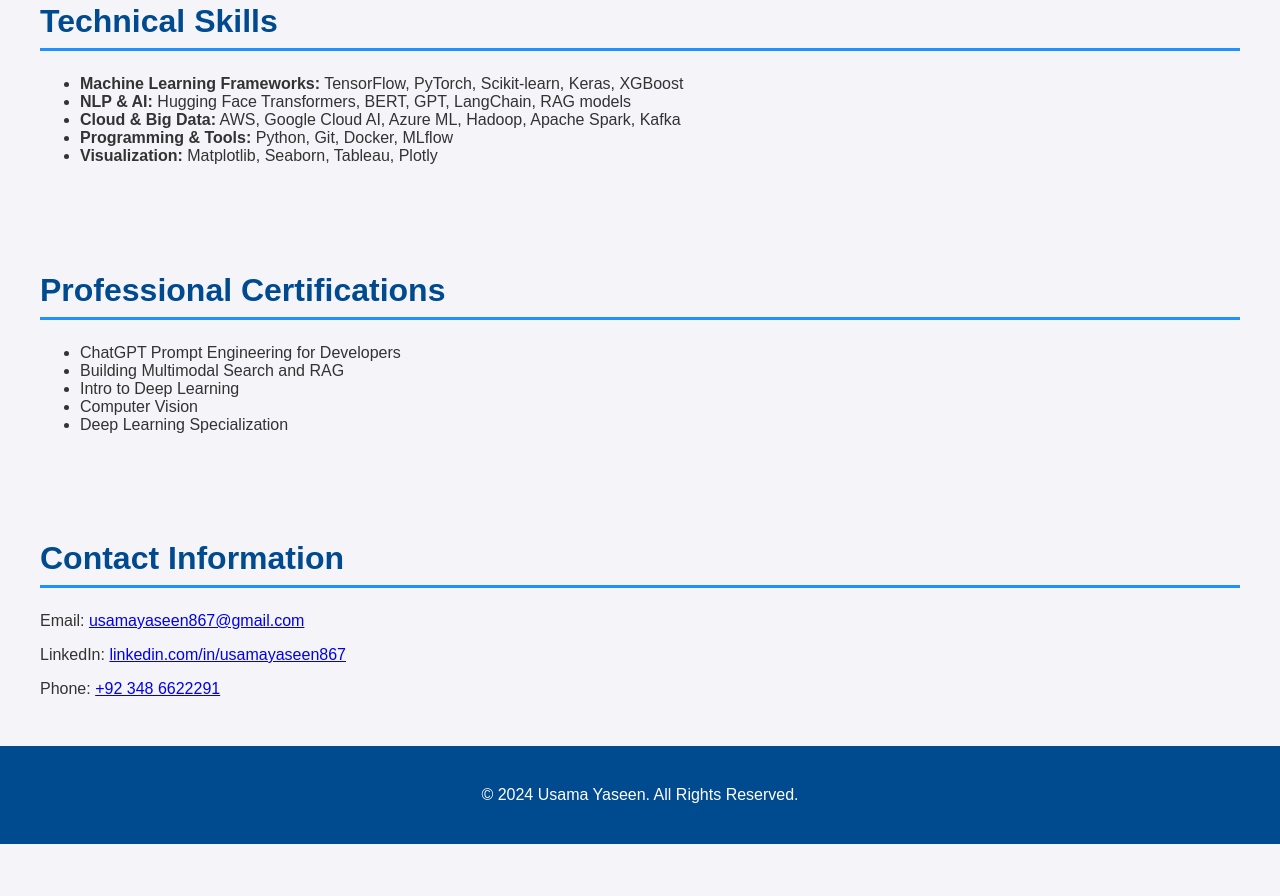
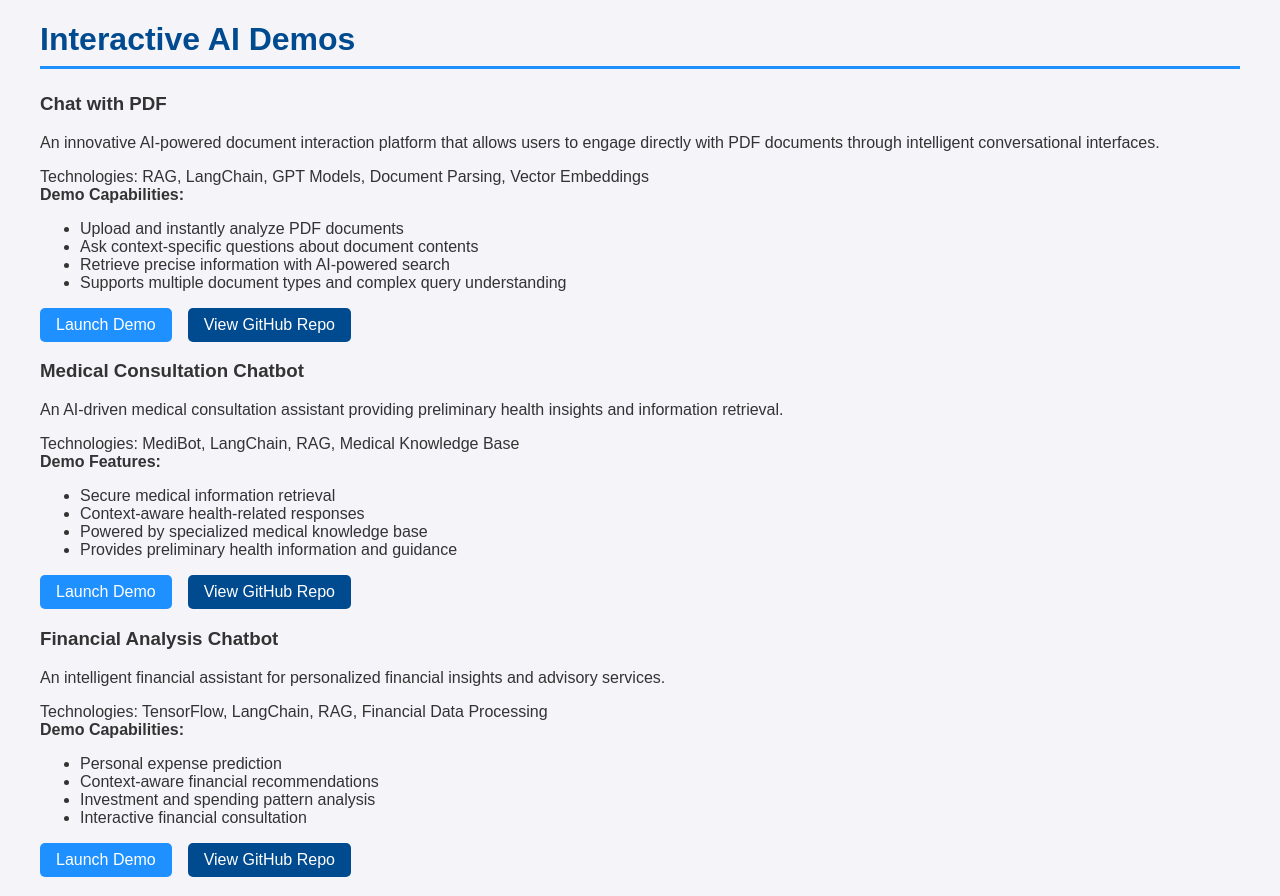
Before and after one commit to UsamaYaseen-DataScience/UsamaYaseen-DataScience.github.io, a plain HTML site: page index.html in a window 1280 px wide. Shown: the part 3104-4000 px from the top of the page. Before the commit the page ends 3948 px from the top, so only its background shows below. Drawn offline with Linux system fonts and the light colour scheme.

Commit message:
Add files via upload

```diff
--- a/index.html
+++ b/index.html
@@ -82,6 +82,29 @@
             text-align: center;
             padding: 1.5rem 0;
         }
+        .demo-links {
+        margin-top: 1rem;
+        display: flex;
+        gap: 1rem;
+    }
+    .demo-button, .github-link {
+        display: inline-block;
+        padding: 0.5rem 1rem;
+        text-decoration: none;
+        border-radius: 5px;
+        transition: background-color 0.3s ease;
+    }
+    .demo-button {
+        background-color: #1e90ff;
+        color: white;
+    }
+    .github-link {
+        background-color: #004a8f;
+        color: white;
+    }
+    .demo-button:hover, .github-link:hover {
+        opacity: 0.8;
+    }
     </style>
 </head>
 <body>
@@ -231,6 +254,75 @@
             </div>
         </div>
     </section>
+    [Previous sections remain the same, add this new section before the footer]
+
+    <section id="demos">
+        <h2>Interactive AI Demos</h2>
+        <div class="project">
+            <h3>Chat with PDF</h3>
+            <p>An innovative AI-powered document interaction platform that allows users to engage directly with PDF documents through intelligent conversational interfaces.</p>
+            <div class="tech-stack">
+                Technologies: RAG, LangChain, GPT Models, Document Parsing, Vector Embeddings
+            </div>
+            <div class="impact">
+                <strong>Demo Capabilities:</strong>
+                <ul>
+                    <li>Upload and instantly analyze PDF documents</li>
+                    <li>Ask context-specific questions about document contents</li>
+                    <li>Retrieve precise information with AI-powered search</li>
+                    <li>Supports multiple document types and complex query understanding</li>
+                </ul>
+            </div>
+            <div class="demo-links">
+                <a href="#" class="demo-button">Launch Demo</a>
+                <a href="https://github.com/your-github/chat-with-pdf" target="_blank" class="github-link">View GitHub Repo</a>
+            </div>
+        </div>
+
+        <div class="project">
+            <h3>Medical Consultation Chatbot</h3>
+            <p>An AI-driven medical consultation assistant providing preliminary health insights and information retrieval.</p>
+            <div class="tech-stack">
+                Technologies: MediBot, LangChain, RAG, Medical Knowledge Base
+            </div>
+            <div class="impact">
+                <strong>Demo Features:</strong>
+                <ul>
+                    <li>Secure medical information retrieval</li>
+                    <li>Context-aware health-related responses</li>
+                    <li>Powered by specialized medical knowledge base</li>
+                    <li>Provides preliminary health information and guidance</li>
+                </ul>
+            </div>
+            <div class="demo-links">
+                <a href="#" class="demo-button">Launch Demo</a>
+                <a href="https://github.com/your-github/medibot" target="_blank" class="github-link">View GitHub Repo</a>
+            </div>
+        </div>
+
+        <div class="project">
+            <h3>Financial Analysis Chatbot</h3>
+            <p>An intelligent financial assistant for personalized financial insights and advisory services.</p>
+            <div class="tech-stack">
+                Technologies: TensorFlow, LangChain, RAG, Financial Data Processing
+            </div>
+            <div class="impact">
+                <strong>Demo Capabilities:</strong>
+                <ul>
+                    <li>Personal expense prediction</li>
+                    <li>Context-aware financial recommendations</li>
+                    <li>Investment and spending pattern analysis</li>
+                    <li>Interactive financial consultation</li>
+                </ul>
+            </div>
+            <div class="demo-links">
+                <a href="#" class="demo-button">Launch Demo</a>
+                <a href="https://github.com/your-github/financial-ai" target="_blank" class="github-link">View GitHub Repo</a>
+            </div>
+        </div>
+    </section>
+
+
 
     <section id="skills">
         <h2>Technical Skills</h2>
```
